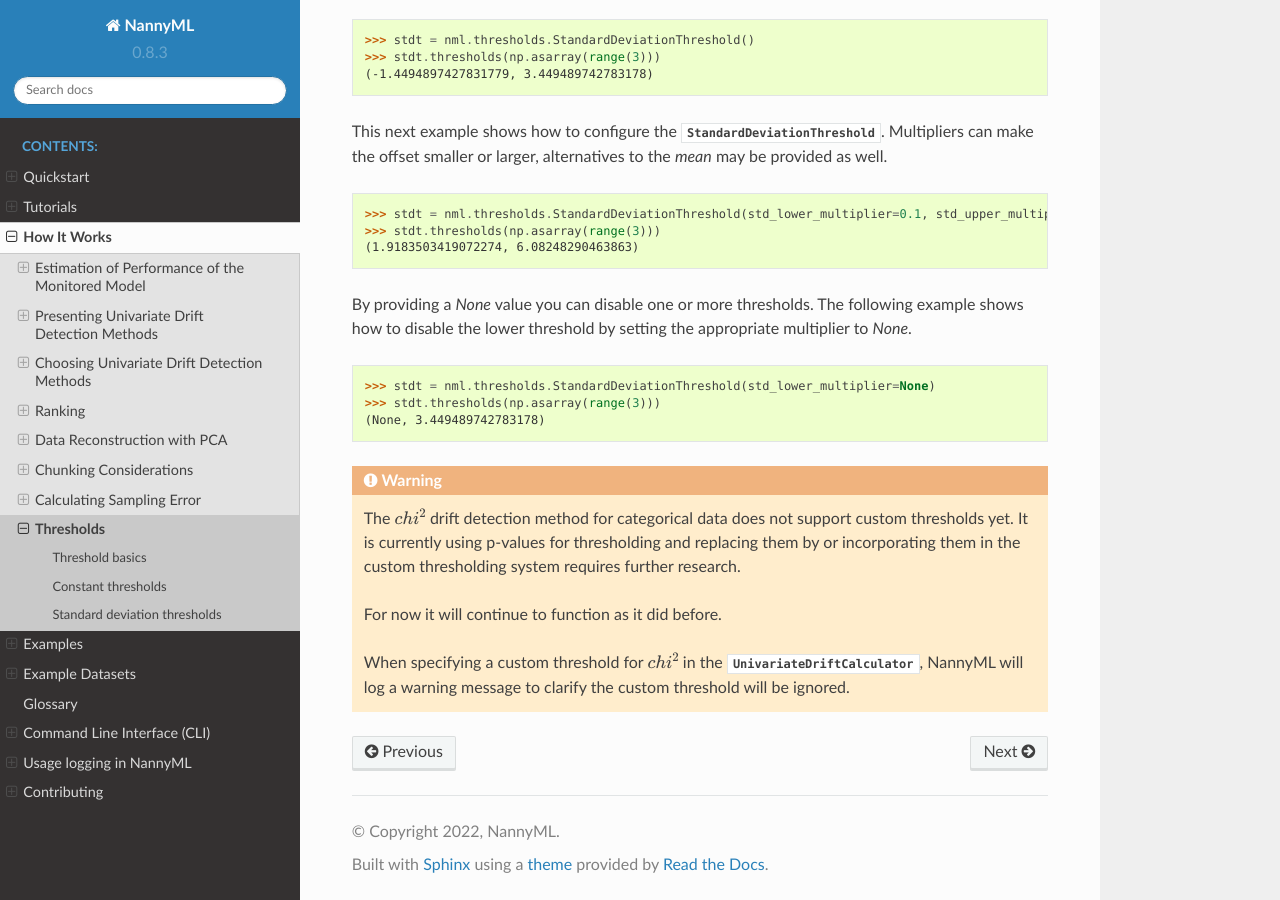
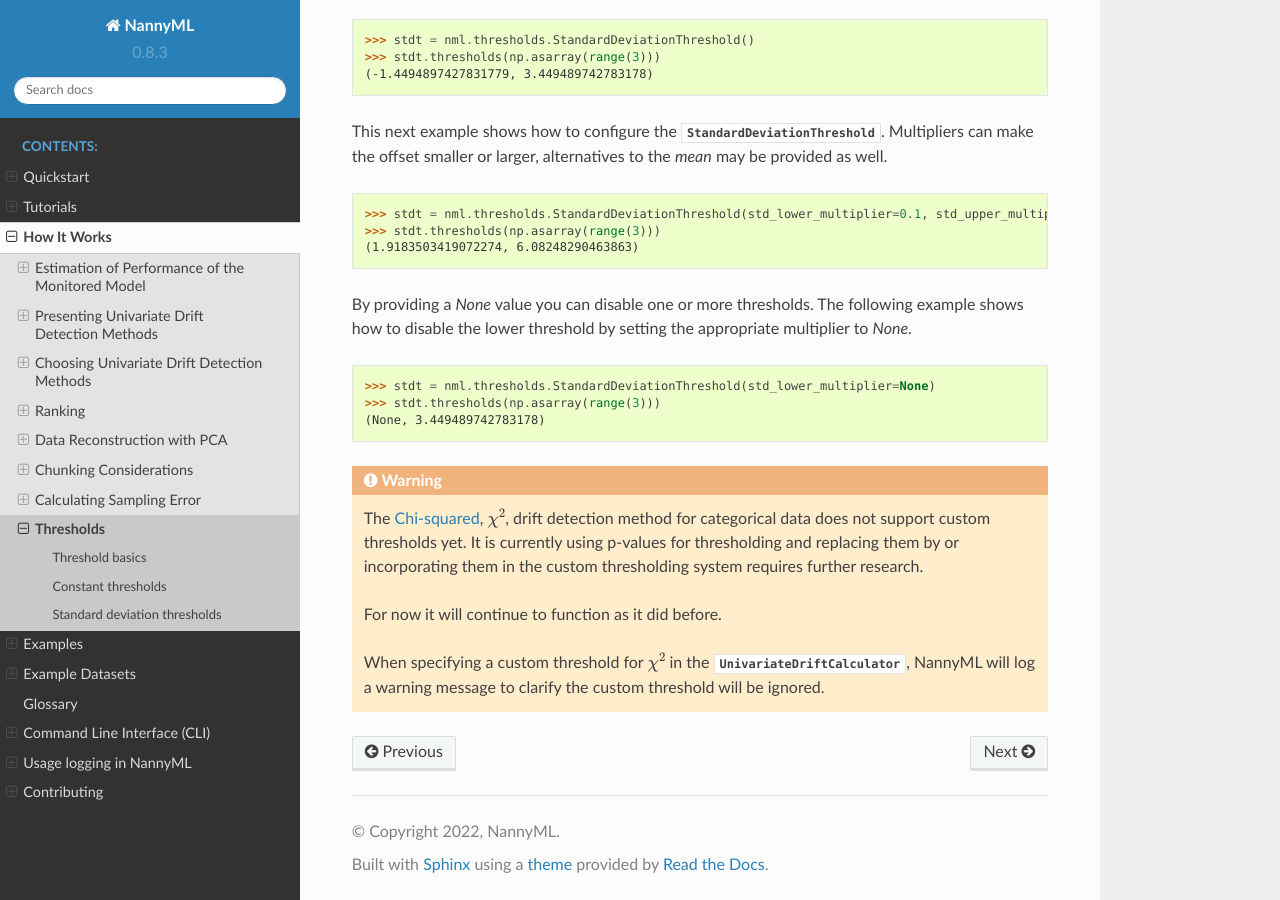
Before and after one commit to NannyML/nannyml, a Sphinx documentation site: the page built from docs/how_it_works/thresholds.rst, in a window 1280 px wide and 900 px high, scrolled down 1989 px. Built offline with Sphinx 7.4.7 and the Read the Docs theme 2.0.0, drawn with Linux system fonts in a browser that asks for light colours; pages that are not in the unit, such as notebooks, are missing from menus.

Commit message:
update chi2 writing

```diff
--- a/docs/how_it_works/thresholds.rst
+++ b/docs/how_it_works/thresholds.rst
@@ -107,12 +107,12 @@
 
 .. warning::
 
-    The :math:`chi^2` drift detection method for categorical data does not support custom thresholds yet.
+    The :ref:`Chi-squared<univ_cat_method_chi2>`, :math:`\chi^2`, drift detection method for categorical data does not support custom thresholds yet.
     It is currently using p-values for thresholding and replacing them by or incorporating them in the custom
     thresholding system requires further research.
 
     For now it will continue to function as it did before.
 
-    When specifying a custom threshold for :math:`chi^2` in the
+    When specifying a custom threshold for :math:`\chi^2` in the
     :class:`~nannyml.drift.univariate.calculator.UnivariateDriftCalculator`, NannyML will log a warning message
     to clarify the custom threshold will be ignored.
--- a/docs/how_it_works/univariate_drift_detection.rst
+++ b/docs/how_it_works/univariate_drift_detection.rst
@@ -174,7 +174,7 @@
 ................
 
 The `Chi-squared test`_ is a statistical hypothesis test of independence for categorical data.
-The test outputs the test statistic, sometimes called chi2 statistic, and an associated p-value.
+The test outputs the test statistic, sometimes called :math:`\chi^2` statistic, and an associated p-value.
 
 We can understand the Chi-squared test in the following way. We create a `contingency table`_ from the
 categories present in the data and the two samples we are comparing. The expected frequencies,
```
